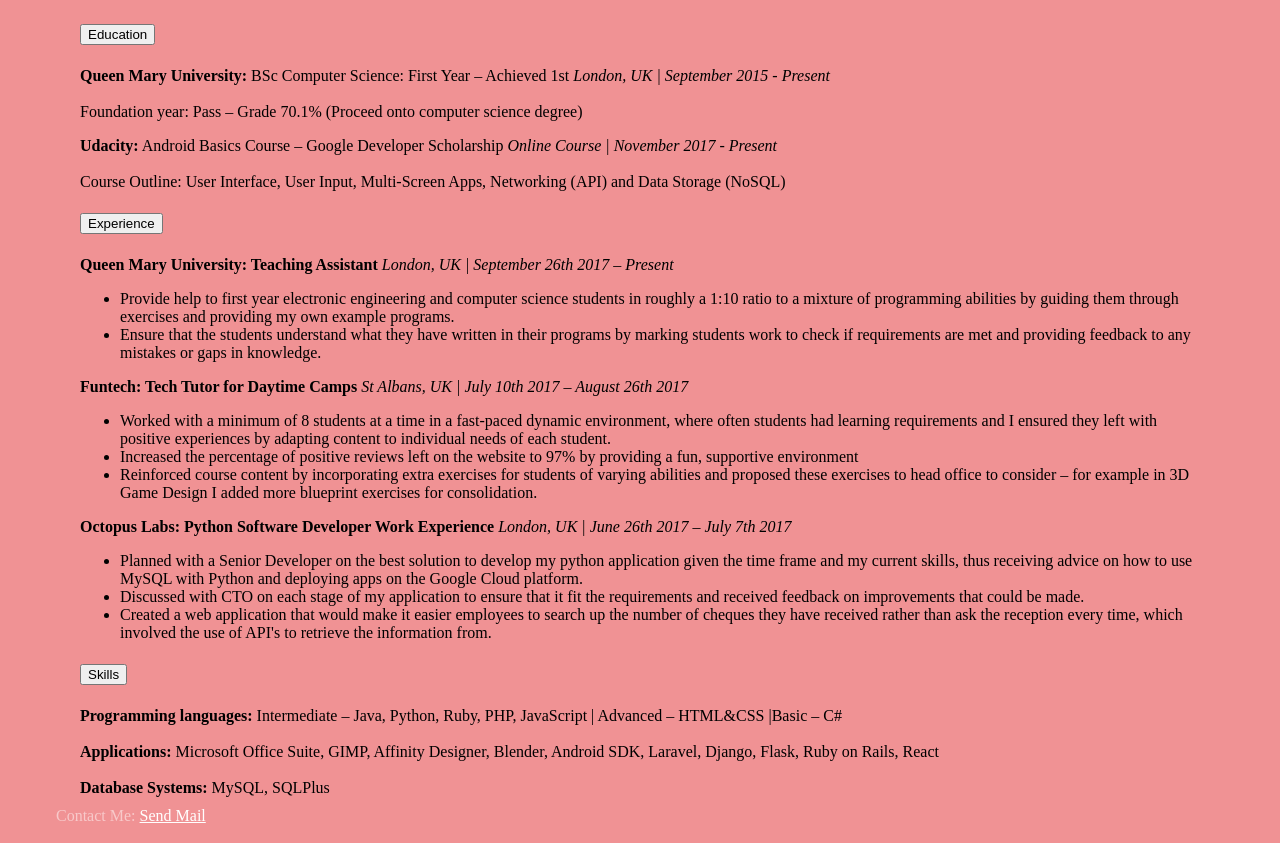
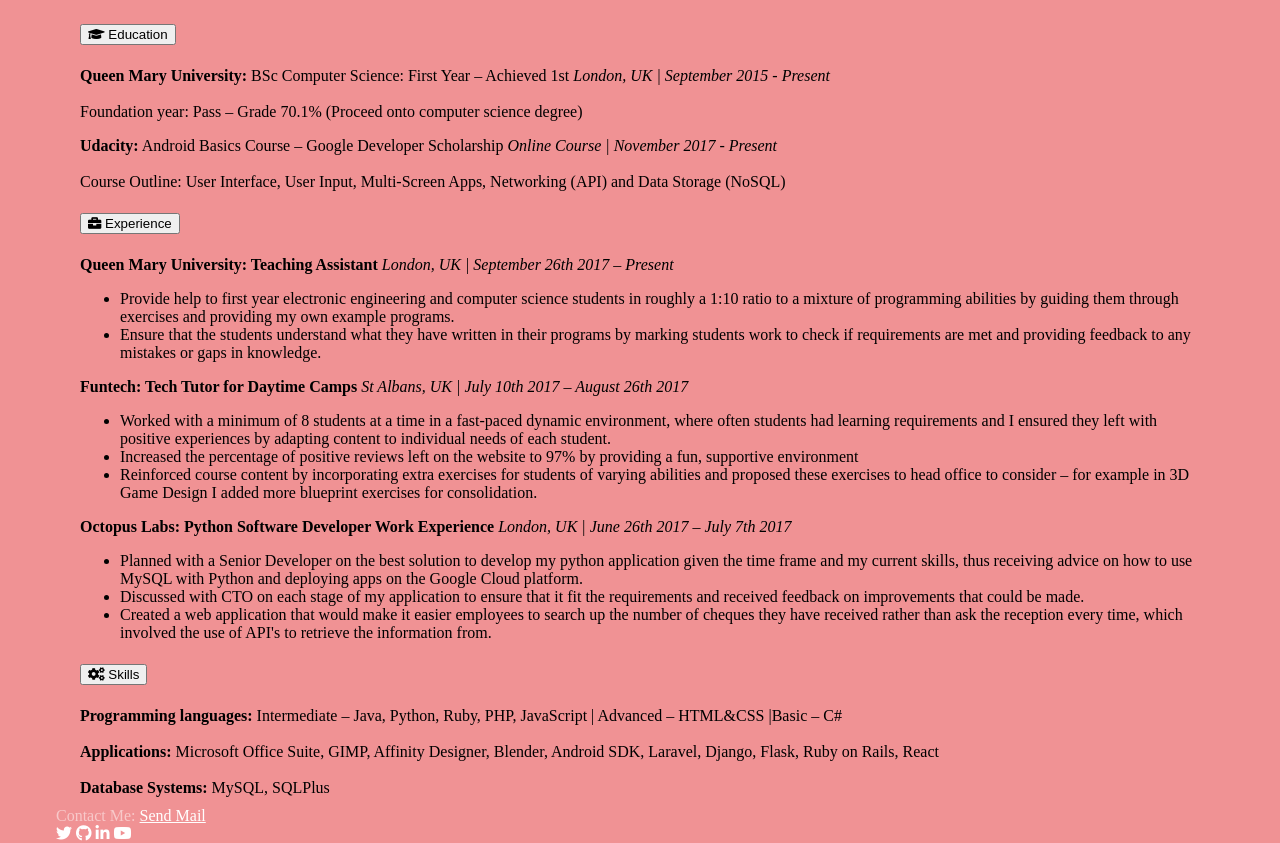
Before and after one commit to WinsomeYuen/Portfolio, a plain HTML site: page about.html in a window 1280 px wide. Shown: the part 630-1473 px from the top of the page. Drawn offline with nearby package versions, Linux system fonts and the light colour scheme; a web font is replaced by a local one.

Commit message:
Added Icons

```diff
--- a/about.html
+++ b/about.html
@@ -4,6 +4,7 @@
     <meta charset="utf-8">
     <meta name="viewport" content="width=device-width, initial-scale=1, shrink-to-fit=no">
     <title>Winsome Yuen</title>
+    <link rel="stylesheet" href="https://use.fontawesome.com/releases/v5.0.13/css/all.css" integrity="sha384-DNOHZ68U8hZfKXOrtjWvjxusGo9WQnrNx2sqG0tfsghAvtVlRW3tvkXWZh58N9jp" crossorigin="anonymous">
     <link href="https://fonts.googleapis.com/css?family=Megrim" rel="stylesheet">
     <link rel="stylesheet" href="https://fonts.googleapis.com/css?family=Roboto:300,400,500,700|Material+Icons">
     <link rel="stylesheet" href="https://unpkg.com/bootstrap-material-design@4.1.1/dist/css/bootstrap-material-design.min.css" integrity="sha384-wXznGJNEXNG1NFsbm0ugrLFMQPWswR3lds2VeinahP8N0zJw9VWSopbjv2x7WCvX" crossorigin="anonymous">
@@ -53,7 +54,7 @@
             <div class="card-header" id="headingOne">
               <h5 class="mb-0">
                 <button class="btn btn-link" data-toggle="collapse" data-target="#collapseOne" aria-expanded="true" aria-controls="collapseOne">
-                  Education
+                  <i class="fas fa-graduation-cap"></i> Education
                 </button>
               </h5>
             </div>
@@ -74,7 +75,7 @@
             <div class="card-header" id="headingTwo">
               <h5 class="mb-0">
                 <button class="btn btn-link collapsed" data-toggle="collapse" data-target="#collapseTwo" aria-expanded="false" aria-controls="collapseTwo">
-                  Experience
+                  <i class="fas fa-briefcase"></i> Experience
                 </button>
               </h5>
             </div>
@@ -101,7 +102,7 @@
             <div class="card-header" id="headingThree">
               <h5 class="mb-0">
                 <button class="btn btn-link collapsed" data-toggle="collapse" data-target="#collapseThree" aria-expanded="false" aria-controls="collapseThree">
-                  Skills
+                  <i class="fas fa-cogs"></i> Skills
                 </button>
               </h5>
             </div>
@@ -120,7 +121,11 @@
       <footer class="mastfoot mt-auto">
         <div class="inner">
           Contact Me:
-          <a href="mailto:winsomeyuen@hotmail.com?Subject=Portfolio%20Enquiry" target="_top">Send Mail</a>
+          <a href="mailto:winsomeyuen@hotmail.com?Subject=Portfolio%20Enquiry" target="_top">Send Mail</a><br/>
+          <a href="https://twitter.com/WinsomeYuen"><i class="fab fa-twitter"></i></a>
+          <a href="https://github.com/WinsomeYuen"><i class="fab fa-github"></i></a>
+          <a href="https://www.linkedin.com/in/winsomeyuen/"><i class="fab fa-linkedin-in"></i></a>
+          <a href="https://www.youtube.com/user/WinsomeYuen"><i class="fab fa-youtube"></i></a>
         </div>
       </footer>
     </div>
```
Also changed, not shown: index.html (+6 -1 lines), pages/surplus.html (+6 -1 lines), pages/weatherapp.html (+6 -1 lines), pages/webprojects.html (+6 -1 lines), work.html (+6 -1 lines).
